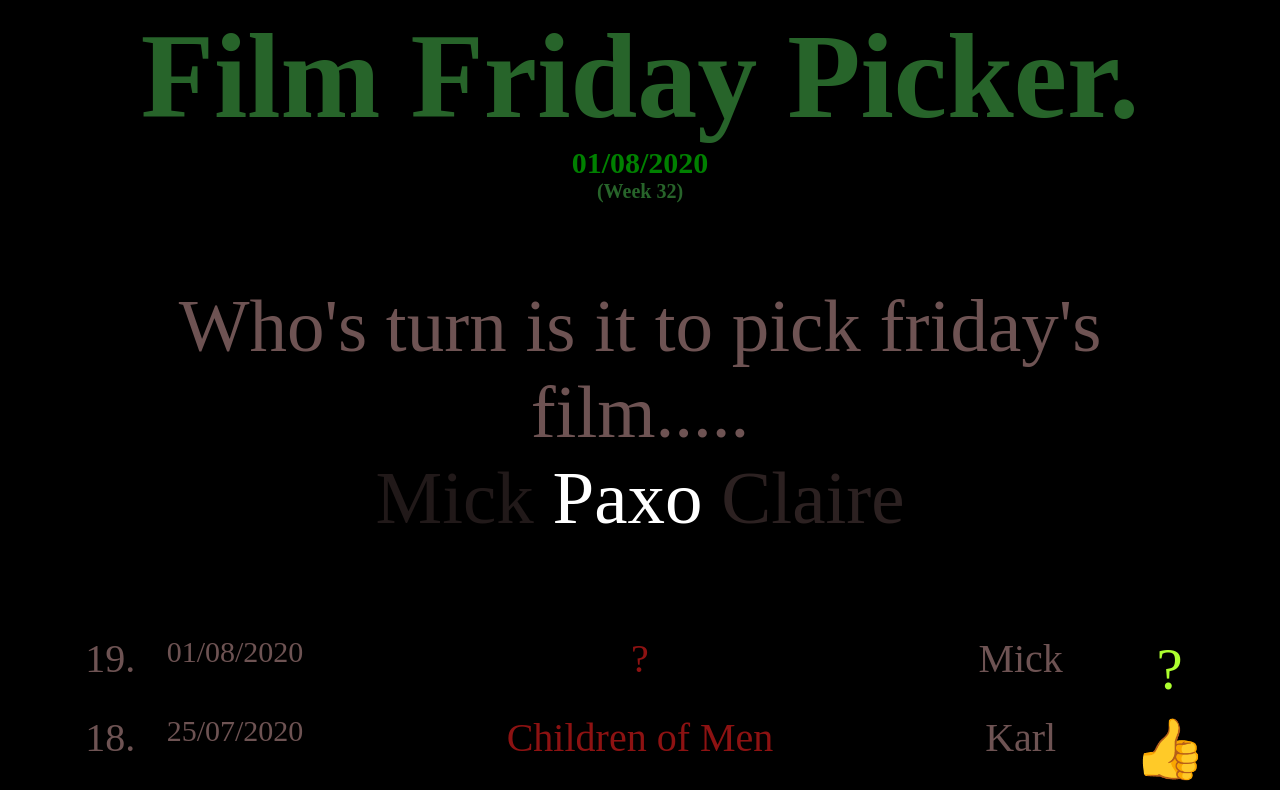
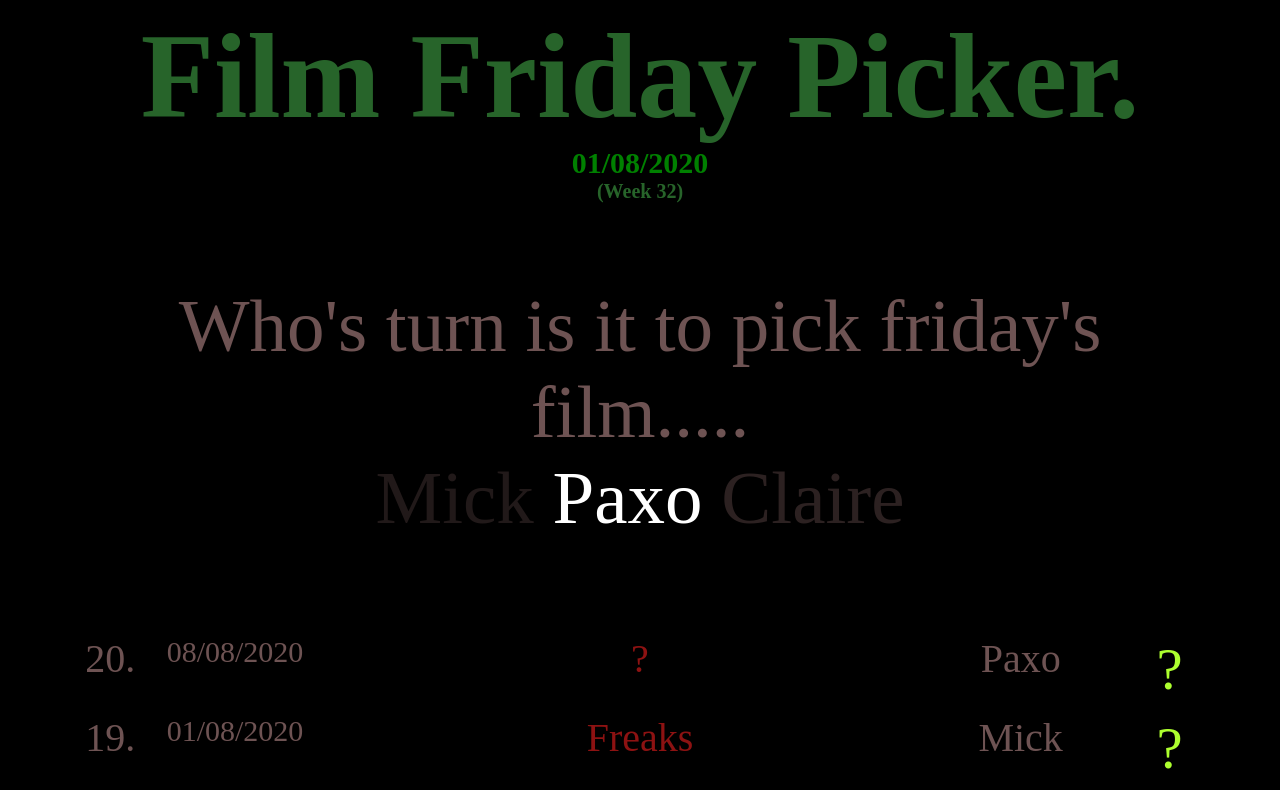
Before and after one commit to bangbangsoftware/fridayfilm, a website: page index.html in a window 1280 px wide. Shown: the top 790 px of the page. Drawn offline with Linux system fonts and the light colour scheme.

Commit message:
My pick, paxo next, then Claire... if we continue

```diff
--- a/index.html
+++ b/index.html
@@ -22,10 +22,20 @@
     <br />
     <br />
     <div class="history">
+      <div>20.</div>
+      <div class="date">08/08/2020</div>
+      <div>
+        <a target="_blank" href="https://www.netflix.com/title/81031738">?</a>
+      </div>
+      <div>Paxo</div>
+      <div class="icon">?</div>
+
       <div>19.</div>
       <div class="date">01/08/2020</div>
       <div>
-        <a target="_blank" href="https://www.netflix.com/title/70044903">?</a>
+        <a target="_blank" href="https://www.netflix.com/title/81031738"
+          >Freaks</a
+        >
       </div>
       <div>Mick</div>
       <div class="icon">?</div>
```
